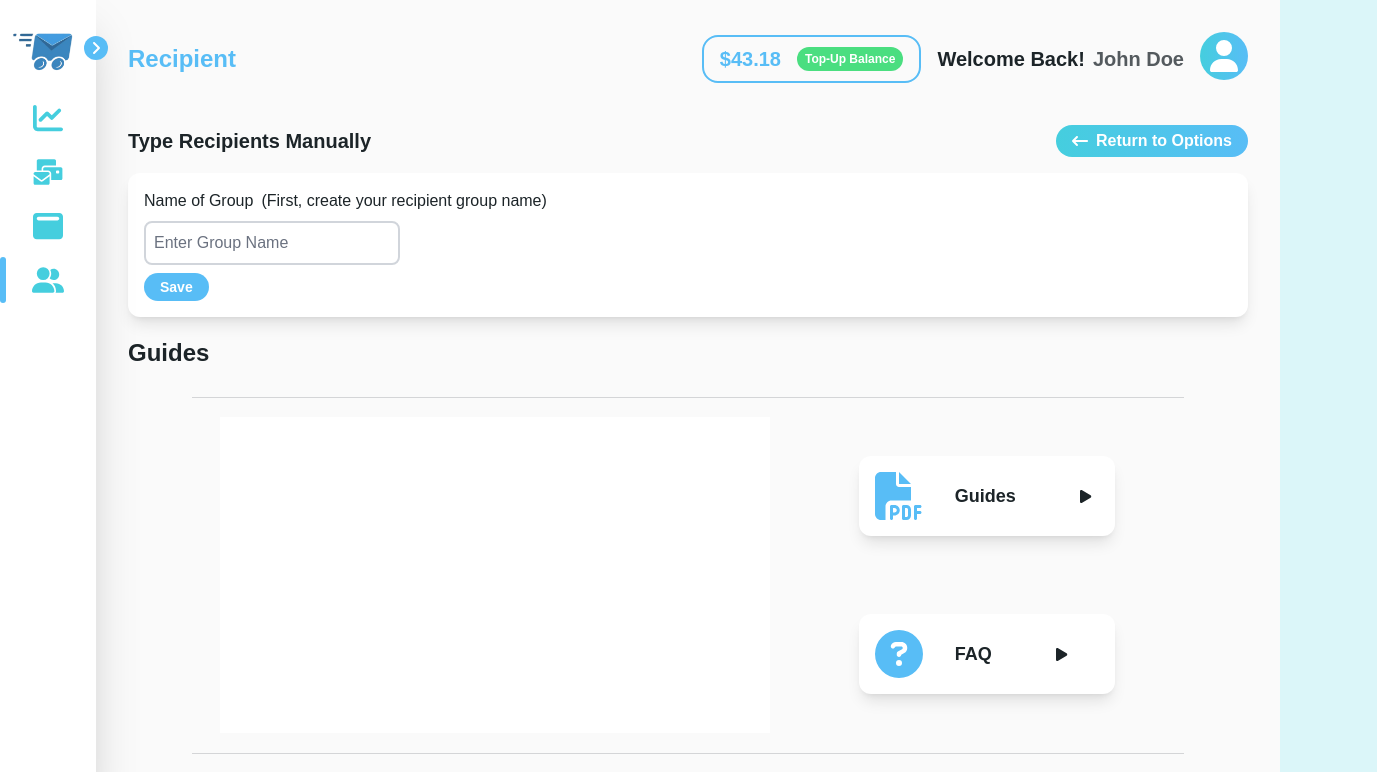
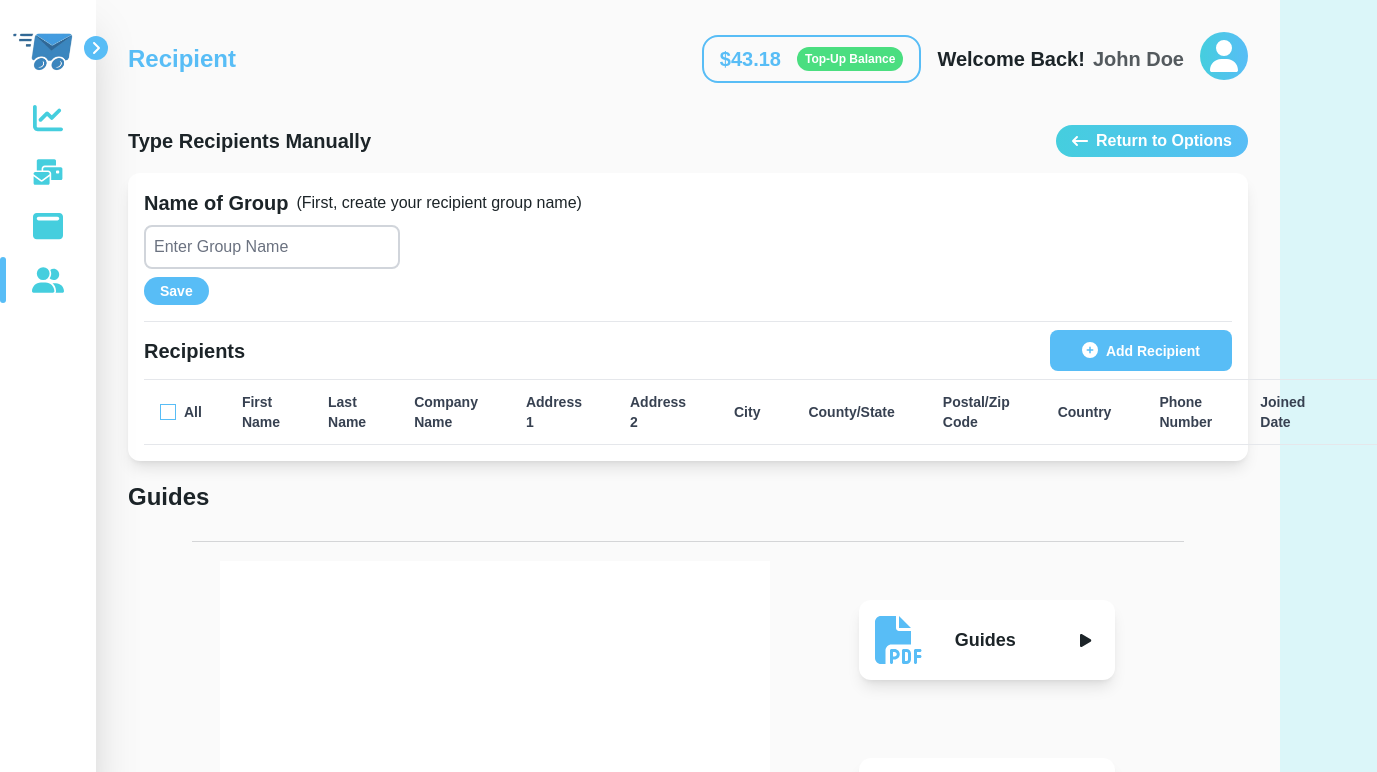
Before and after one commit to CodeHubDevs/donkeymailerwebapp, a Next.js app: page /app/recipient/create in a window 1280 px wide. Shown: the top 772 px of the page, 1377 px wide, since content can reach past the window. Built offline with nearby package versions, Linux system fonts and the light colour scheme.

Commit message:
Added recipients table

```diff
--- a/src/containers/Recipients/CreateRecipient.tsx
+++ b/src/containers/Recipients/CreateRecipient.tsx
@@ -1,3 +1,5 @@
+import { faCirclePlus } from '@fortawesome/free-solid-svg-icons'
+import { FontAwesomeIcon } from '@fortawesome/react-fontawesome'
 import React from 'react'
 
 import GoBackToSelectButton from '@/components/GoBackToSelectButton'
@@ -12,7 +14,7 @@ const CreateRecipient = () => {
       <div className='mt-4 rounded-xl bg-white p-4 shadow-lg'>
         <form className='flex flex-col items-start gap-2'>
           <div className='flex items-center gap-2'>
-            <h4>Name of Group</h4>
+            <h4 className='text-xl font-bold'>Name of Group</h4>
             <p>(First, create your recipient group name)</p>
           </div>
           <input
@@ -24,6 +26,77 @@ const CreateRecipient = () => {
             Save
           </button>
         </form>
+        <div>
+          <div className='mt-4 flex items-center justify-between border-t py-2'>
+            <h3 className='text-xl font-bold'>Recipients</h3>
+            <div className=''>
+              <button
+                type='button'
+                className='rounded-lg bg-primary from-secondary to-primary py-2 px-8 text-white '>
+                <span className='absolute inset-y-0 left-0 flex items-center pl-3'></span>
+                <FontAwesomeIcon
+                  icon={faCirclePlus}
+                  className='mt-1 cursor-pointer rounded-full bg-primary text-white'
+                />
+                <span className='ml-2 text-center text-sm font-bold text-white'>
+                  Add Recipient
+                </span>
+              </button>
+            </div>
+          </div>
+          <table className='w-full text-left text-sm text-gray-500'>
+            <thead className=' className border-b border-t text-sm text-gray-700'>
+              <tr>
+                <th scope='col' className='p-4'>
+                  <div className='flex items-center'>
+                    <input
+                      id='checkbox-all'
+                      type='checkbox'
+                      className='mr-2 border border-primary text-primary outline-primary checked:bg-primary hover:bg-primary focus:ring-primary'
+                    />
+                    All
+                  </div>
+                </th>
+                <th scope='col' className='px-6 py-3'>
+                  First Name
+                </th>
+                <th scope='col' className='px-6 py-3'>
+                  Last Name
+                </th>
+                <th scope='col' className='px-6 py-3'>
+                  Company Name
+                </th>
+                <th scope='col' className='px-6 py-3'>
+                  Address 1
+                </th>
+                <th scope='col' className='px-6 py-3'>
+                  Address 2
+                </th>
+                <th scope='col' className='px-6 py-3'>
+                  City
+                </th>
+                <th scope='col' className='px-6 py-3'>
+                  County/State
+                </th>
+                <th scope='col' className='px-6 py-3'>
+                  Postal/Zip Code
+                </th>
+                <th scope='col' className='px-6 py-3'>
+                  Country
+                </th>
+                <th scope='col' className='px-6 py-3'>
+                  Phone Number
+                </th>
+                <th scope='col' className='px-6 py-3'>
+                  Joined Date
+                </th>
+                <th scope='col' className='px-6 py-3'>
+                  <span className='className-only'></span>
+                </th>
+              </tr>
+            </thead>
+          </table>
+        </div>
       </div>
     </div>
   )
```
